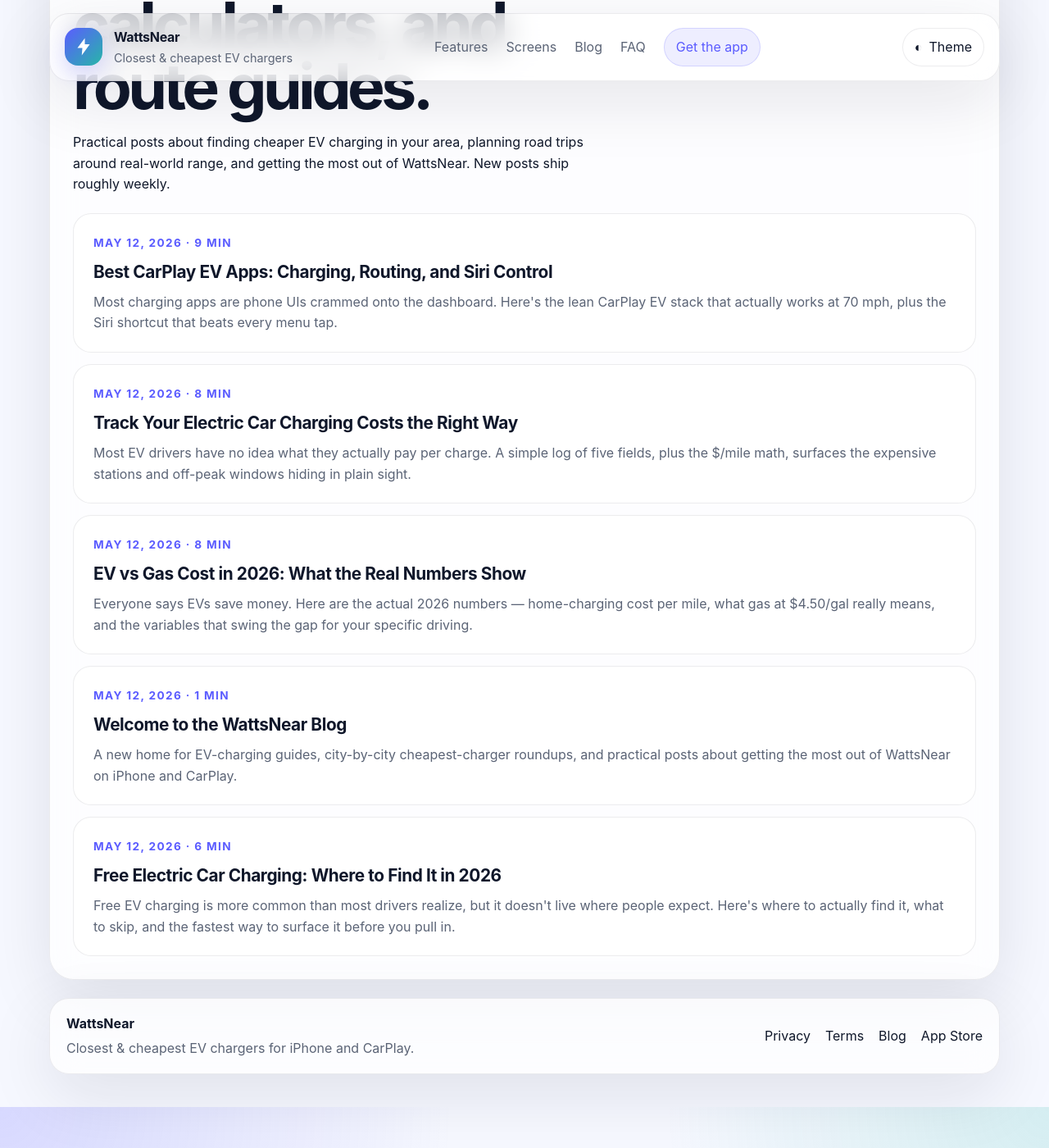
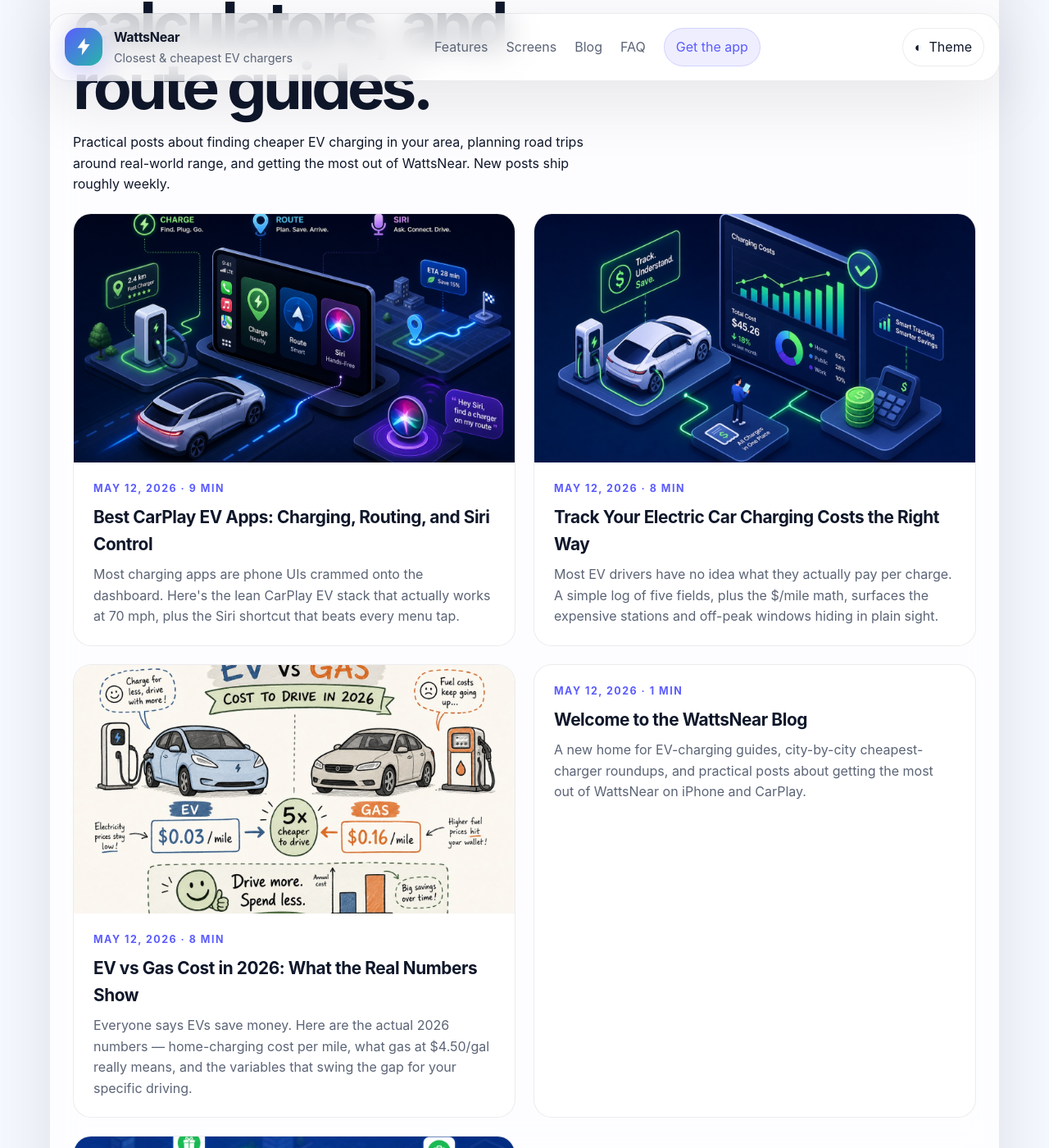
Before and after one commit to aporzio1/wattsnear-site, a Jekyll site: the page built from blog/index.html, in a window 1280 px wide and 1400 px high, scrolled down 351 px. Shown: the whole window at 82% size. Built offline with Jekyll 4.4.1, drawn with Linux system fonts in a browser that asks for light colours.

Commit message:
Blog index: magazine-style cards with hero image on top
Per D-003 PM verdict (Option A): each post card now leads with the
hero image. Layout is single-column on mobile, two-column on desktop
(>=760px). Empty-card design intentional for the welcome post (no
image rendered, no placeholder block) so the index reads as
"feature posts vs note" rather than "missing asset."

Implementation notes
- aspect-ratio: 16 / 9 + object-fit: cover on the figure so cards
  stay uniform regardless of intrinsic image dimensions. Prevents
  cumulative-layout-shift as images decode.
- loading="lazy" + decoding="async" on every <img> so the index
  doesn't pay first-paint cost for off-screen images.
- Liquid {% unless post.image %} adds a `post-card--no-image` class
  for future styling hooks if a different no-image treatment becomes
  desirable; today the absence of the figure block is enough.
- Reading-time chip stays — already part of the date meta line.
- Cards inherit existing surface / line / accent CSS variables, so
  light and dark modes work without further changes.

Co-Authored-By: Claude Opus 4.7 (1M context) <noreply@anthropic.com>

```diff
--- a/blog/index.html
+++ b/blog/index.html
@@ -13,11 +13,18 @@ permalink: /blog/
   {%- if site.posts.size > 0 -%}
   <div class="post-list">
     {% for post in site.posts %}
-    <article class="post-card">
+    <article class="post-card{% unless post.image %} post-card--no-image{% endunless %}">
       <a href="{{ post.url | relative_url }}">
-        <span class="post-card-date"><time datetime="{{ post.date | date_to_xmlschema }}">{{ post.date | date: "%B %-d, %Y" }}</time>{%- if post.read_time %} · {{ post.read_time }} min{%- endif -%}</span>
-        <h2>{{ post.title }}</h2>
-        {%- if post.summary %}<p>{{ post.summary }}</p>{%- endif -%}
+        {%- if post.image -%}
+        <figure class="post-card-figure">
+          <img src="{{ post.image | relative_url }}" alt="" loading="lazy" decoding="async">
+        </figure>
+        {%- endif -%}
+        <div class="post-card-body">
+          <span class="post-card-date"><time datetime="{{ post.date | date_to_xmlschema }}">{{ post.date | date: "%B %-d, %Y" }}</time>{%- if post.read_time %} · {{ post.read_time }} min{%- endif -%}</span>
+          <h2>{{ post.title }}</h2>
+          {%- if post.summary %}<p>{{ post.summary }}</p>{%- endif -%}
+        </div>
       </a>
     </article>
     {% endfor %}
--- a/style.css
+++ b/style.css
@@ -805,25 +805,34 @@ summary:focus-visible {
   color: var(--accent);
 }
 
-/* Blog index — list of post cards */
+/* Blog index — magazine-style cards with hero image on top */
 
 .post-list {
   display: grid;
   grid-template-columns: 1fr;
-  gap: 14px;
+  gap: 18px;
   margin-top: 22px;
+}
+
+@media (min-width: 760px) {
+  .post-list {
+    grid-template-columns: repeat(2, minmax(0, 1fr));
+    gap: 22px;
+  }
 }
 
 .post-card {
   border: 1px solid var(--line);
   border-radius: 22px;
   background: var(--bg-alt);
+  overflow: hidden;
   transition: transform .2s ease, border-color .2s ease, background .2s ease;
 }
 
 .post-card a {
-  display: block;
-  padding: 22px 24px;
+  display: flex;
+  flex-direction: column;
+  height: 100%;
   text-decoration: none;
   color: inherit;
 }
@@ -833,10 +842,33 @@ summary:focus-visible {
   border-color: rgba(91, 92, 255, 0.22);
 }
 
+/* Hero image lives in a fixed-aspect figure so cards stay uniform
+   regardless of intrinsic image dimensions — no CLS as images load. */
+.post-card-figure {
+  margin: 0;
+  aspect-ratio: 16 / 9;
+  overflow: hidden;
+  background: var(--surface);
+}
+
+.post-card-figure img {
+  width: 100%;
+  height: 100%;
+  object-fit: cover;
+  display: block;
+}
+
+.post-card-body {
+  padding: 22px 24px;
+  display: flex;
+  flex-direction: column;
+  gap: 8px;
+}
+
 .post-card h2 {
   font-size: 1.3rem;
   letter-spacing: -0.02em;
-  margin: 6px 0 8px;
+  margin: 0;
 }
 
 .post-card p {
@@ -845,9 +877,9 @@ summary:focus-visible {
 }
 
 .post-card-date {
-  font-size: 0.85rem;
+  font-size: 0.78rem;
   text-transform: uppercase;
-  letter-spacing: 0.10em;
+  letter-spacing: 0.12em;
   color: var(--accent);
   font-weight: 700;
 }
```
